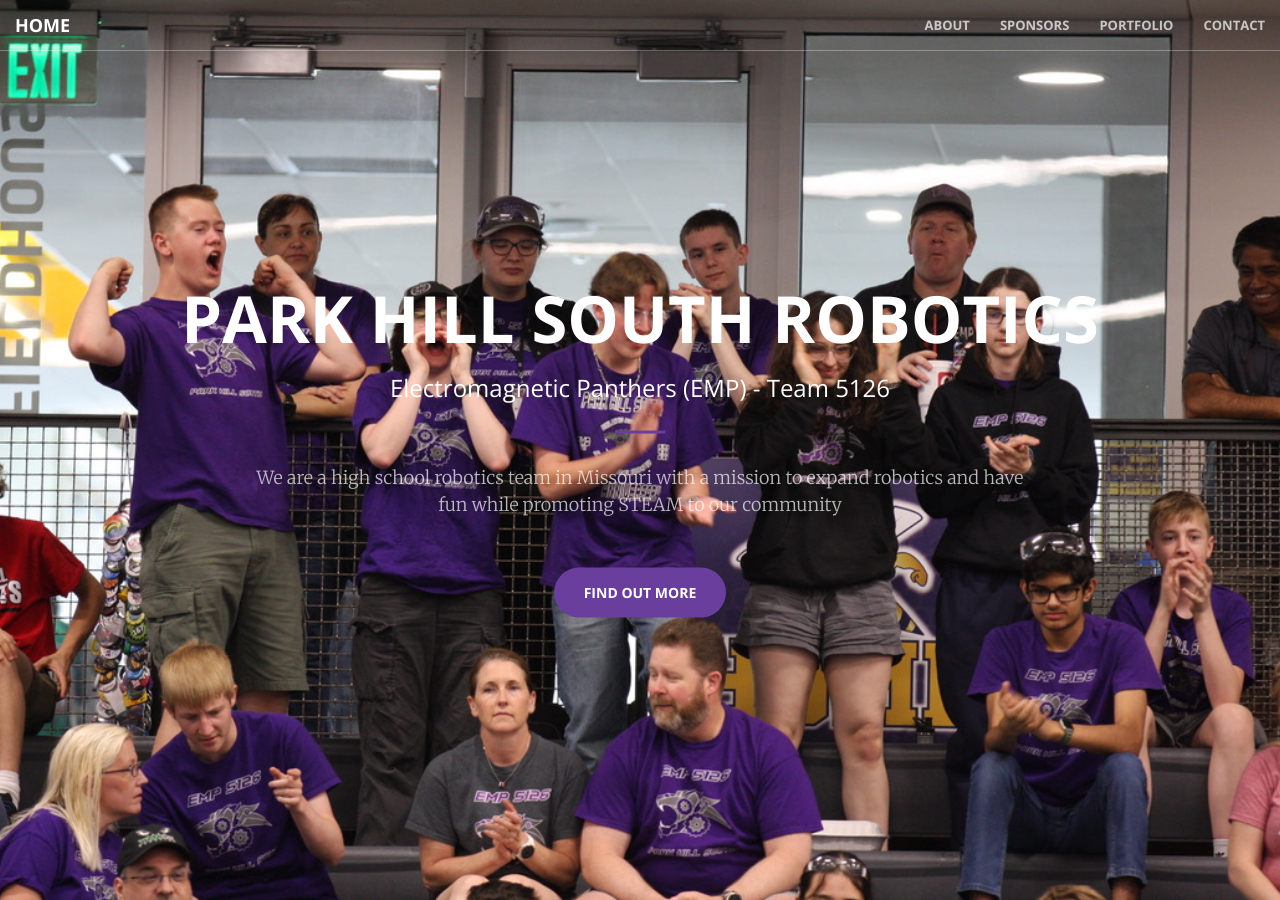
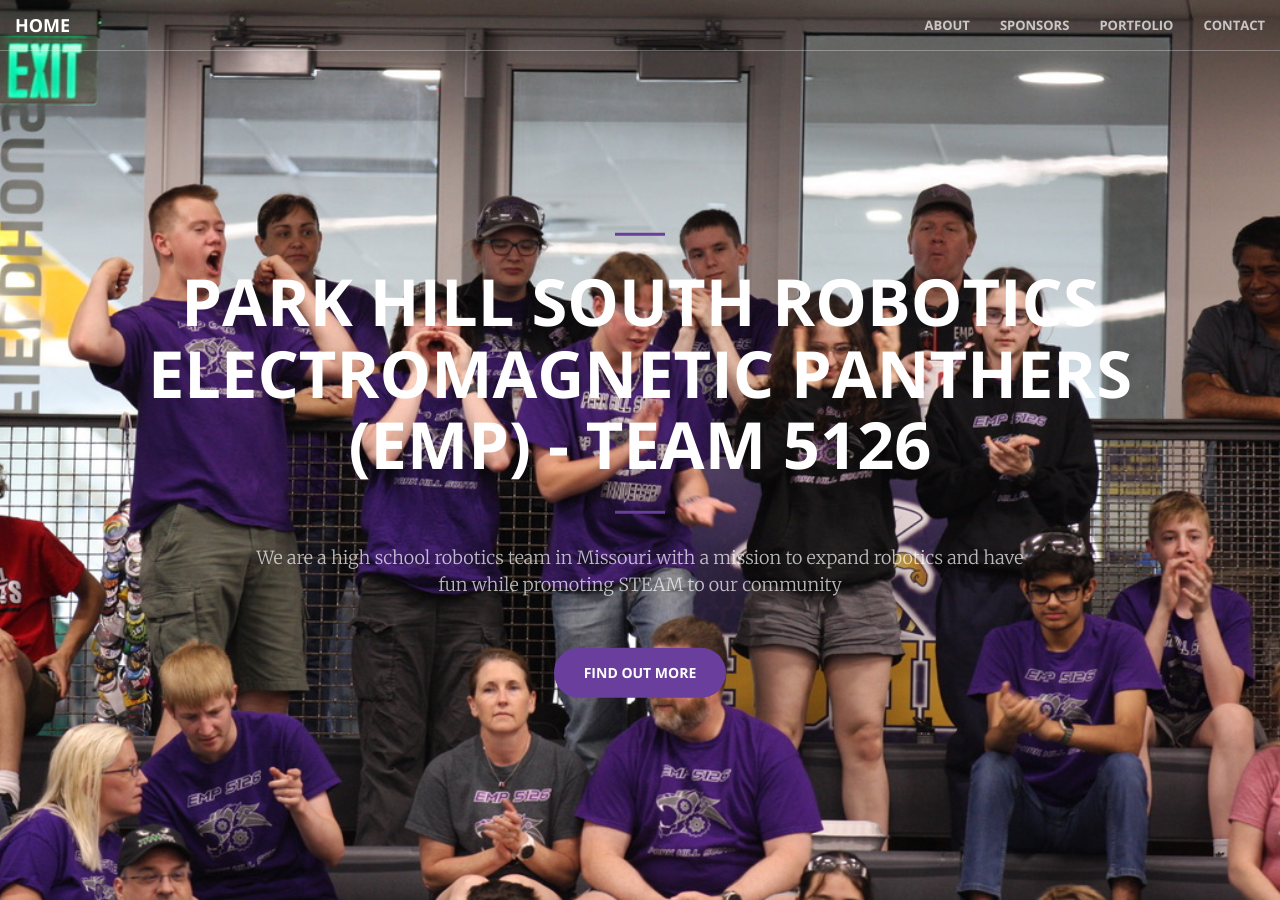
Before and after one commit to melindamongar-commits/EMP5126Website, a Jekyll site: the page built from index.html, in a window 1280 px wide and 900 px high. Built offline with Jekyll 4.4.1, drawn with Linux system fonts in a browser that asks for light colours.

Commit message:
Header CHange

```diff
--- a/_includes/header.html
+++ b/_includes/header.html
@@ -1,8 +1,9 @@
 <header>
     <div class="header-content">
         <div class="header-content-inner">
+            <hr>
             <h1>Park Hill South Robotics</h1>
-            <h3>Electromagnetic Panthers (EMP) - Team 5126</h3>
+            <h1>Electromagnetic Panthers (EMP) - Team 5126</h1>
             <hr>
             <p>We are a high school robotics team in Missouri with a mission to expand robotics and have fun while promoting STEAM to our community</p>
             <a href="#about" class="btn btn-primary btn-xl page-scroll">Find Out More</a>
```
